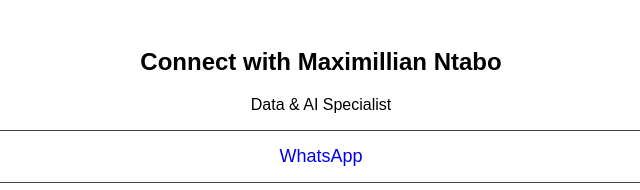
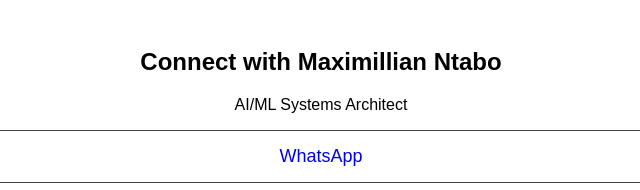
Before and after one commit to Marxie-ops/conteact, a plain HTML site: page index.html in a window 1280 px wide. Shown: the top 190 px of the page, 319-959 px from the left. Drawn offline with Linux system fonts and the light colour scheme.

Commit message:
Update and rename contact_hub.html to index.html

```diff
--- a/contact_hub.html
+++ b/index.html
@@ -23,7 +23,7 @@ a {
 </head>
 <body>
 <h2>Connect with Maximillian Ntabo</h2>
-<p>Data & AI Specialist</p>
+<p>AI/ML Systems Architect</p>
 
 <a href="https://wa.me/254715131262" target="_blank">WhatsApp</a>
 <a href="https://www.linkedin.com/in/maximillian-ntabo/" target="_blank">LinkedIn</a>
```
